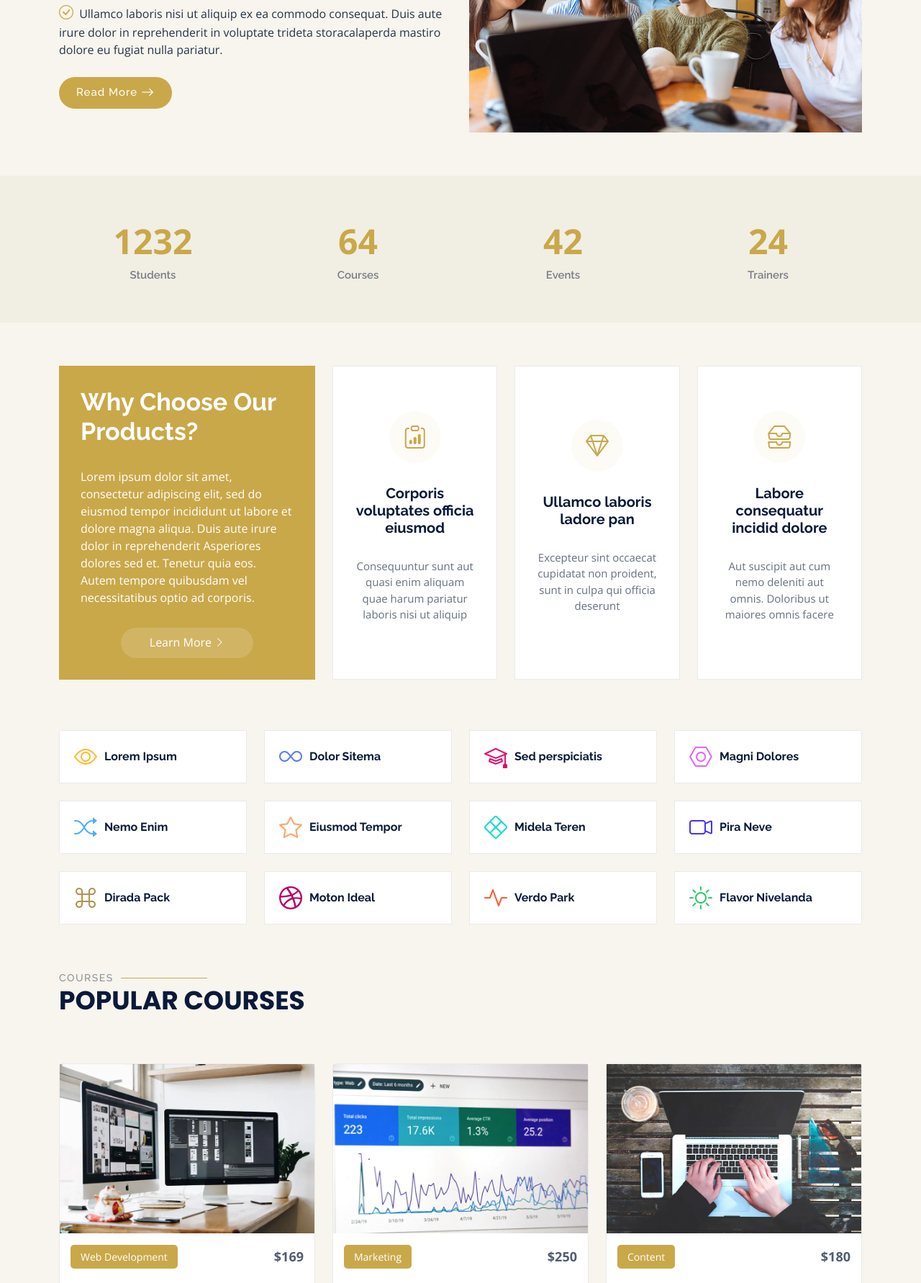
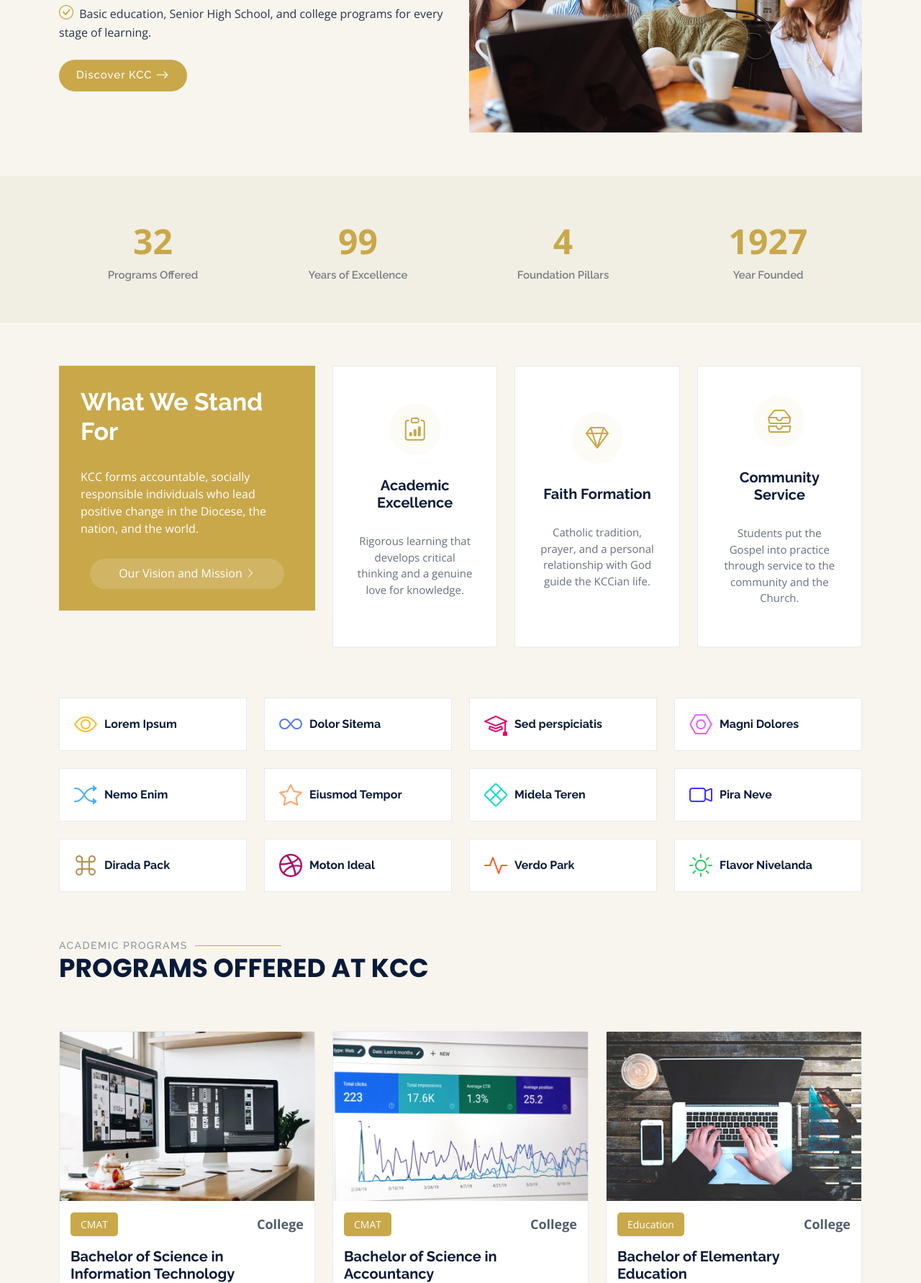
Before and after one commit to sheshale/Alvarez-Project-2, a plain HTML site: page index.html in a window 1280 px wide. Shown: the part 1018-2800 px from the top of the page at 72% size. Drawn offline with nearby package versions, Linux system fonts and the light colour scheme.

Commit message:
Adding information

```diff
--- a/index.html
+++ b/index.html
@@ -94,17 +94,16 @@
           </div>
 
           <div class="col-lg-6 order-2 order-lg-1 content" data-aos="fade-up" data-aos-delay="200">
-            <h3>Voluptatem dignissimos provident quasi corporis</h3>
+            <h3>A legacy of faith and education since 1927</h3>
             <p class="fst-italic">
-              Lorem ipsum dolor sit amet, consectetur adipiscing elit, sed do eiusmod tempor incididunt ut labore et dolore
-              magna aliqua.
+              Kabankalan Catholic College is a Christ-centered learning community serving Kabankalan City and the Diocese of Kabankalan.
             </p>
             <ul>
-              <li><i class="bi bi-check-circle"></i> <span>Ullamco laboris nisi ut aliquip ex ea commodo consequat.</span></li>
-              <li><i class="bi bi-check-circle"></i> <span>Duis aute irure dolor in reprehenderit in voluptate velit.</span></li>
-              <li><i class="bi bi-check-circle"></i> <span>Ullamco laboris nisi ut aliquip ex ea commodo consequat. Duis aute irure dolor in reprehenderit in voluptate trideta storacalaperda mastiro dolore eu fugiat nulla pariatur.</span></li>
+              <li><i class="bi bi-check-circle"></i> <span>Quality and inclusive Catholic education rooted in the Gospel.</span></li>
+              <li><i class="bi bi-check-circle"></i> <span>Academic excellence grounded in faith, integrity, and service.</span></li>
+              <li><i class="bi bi-check-circle"></i> <span>Basic education, Senior High School, and college programs for every stage of learning.</span></li>
             </ul>
-            <a href="#" class="read-more"><span>Read More</span><i class="bi bi-arrow-right"></i></a>
+            <a href="about.html" class="read-more"><span>Discover KCC</span><i class="bi bi-arrow-right"></i></a>
           </div>
 
         </div>
@@ -122,29 +121,29 @@
 
           <div class="col-lg-3 col-md-6">
             <div class="stats-item text-center w-100 h-100">
-              <span data-purecounter-start="0" data-purecounter-end="1232" data-purecounter-duration="1" class="purecounter"></span>
-              <p>Students</p>
+              <span data-purecounter-start="0" data-purecounter-end="32" data-purecounter-duration="1" class="purecounter"></span>
+              <p>Programs Offered</p>
             </div>
           </div><!-- End Stats Item -->
 
           <div class="col-lg-3 col-md-6">
             <div class="stats-item text-center w-100 h-100">
-              <span data-purecounter-start="0" data-purecounter-end="64" data-purecounter-duration="1" class="purecounter"></span>
-              <p>Courses</p>
+              <span data-purecounter-start="0" data-purecounter-end="99" data-purecounter-duration="1" class="purecounter"></span>
+              <p>Years of Excellence</p>
             </div>
           </div><!-- End Stats Item -->
 
           <div class="col-lg-3 col-md-6">
             <div class="stats-item text-center w-100 h-100">
-              <span data-purecounter-start="0" data-purecounter-end="42" data-purecounter-duration="1" class="purecounter"></span>
-              <p>Events</p>
+              <span data-purecounter-start="0" data-purecounter-end="4" data-purecounter-duration="1" class="purecounter"></span>
+              <p>Foundation Pillars</p>
             </div>
           </div><!-- End Stats Item -->
 
           <div class="col-lg-3 col-md-6">
             <div class="stats-item text-center w-100 h-100">
-              <span data-purecounter-start="0" data-purecounter-end="24" data-purecounter-duration="1" class="purecounter"></span>
-              <p>Trainers</p>
+              <span data-purecounter-start="0" data-purecounter-end="1927" data-purecounter-duration="1" class="purecounter"></span>
+              <p>Year Founded</p>
             </div>
           </div><!-- End Stats Item -->
 
@@ -163,13 +162,12 @@
 
           <div class="col-lg-4" data-aos="fade-up" data-aos-delay="100">
             <div class="why-box">
-              <h3>Why Choose Our Products?</h3>
+              <h3>What We Stand For</h3>
               <p>
-                Lorem ipsum dolor sit amet, consectetur adipiscing elit, sed do eiusmod tempor incididunt ut labore et dolore magna aliqua. Duis aute irure dolor in reprehenderit
-                Asperiores dolores sed et. Tenetur quia eos. Autem tempore quibusdam vel necessitatibus optio ad corporis.
+                KCC forms accountable, socially responsible individuals who lead positive change in the Diocese, the nation, and the world.
               </p>
               <div class="text-center">
-                <a href="#" class="more-btn"><span>Learn More</span> <i class="bi bi-chevron-right"></i></a>
+                <a href="about.html" class="more-btn"><span>Our Vision and Mission</span> <i class="bi bi-chevron-right"></i></a>
               </div>
             </div>
           </div><!-- End Why Box -->
@@ -180,24 +178,24 @@
               <div class="col-xl-4">
                 <div class="icon-box d-flex flex-column justify-content-center align-items-center">
                   <i class="bi bi-clipboard-data"></i>
-                  <h4>Corporis voluptates officia eiusmod</h4>
-                  <p>Consequuntur sunt aut quasi enim aliquam quae harum pariatur laboris nisi ut aliquip</p>
+                  <h4>Academic Excellence</h4>
+                  <p>Rigorous learning that develops critical thinking and a genuine love for knowledge.</p>
                 </div>
               </div><!-- End Icon Box -->
 
               <div class="col-xl-4" data-aos="fade-up" data-aos-delay="300">
                 <div class="icon-box d-flex flex-column justify-content-center align-items-center">
                   <i class="bi bi-gem"></i>
-                  <h4>Ullamco laboris ladore pan</h4>
-                  <p>Excepteur sint occaecat cupidatat non proident, sunt in culpa qui officia deserunt</p>
+                  <h4>Faith Formation</h4>
+                  <p>Catholic tradition, prayer, and a personal relationship with God guide the KCCian life.</p>
                 </div>
               </div><!-- End Icon Box -->
 
               <div class="col-xl-4" data-aos="fade-up" data-aos-delay="400">
                 <div class="icon-box d-flex flex-column justify-content-center align-items-center">
                   <i class="bi bi-inboxes"></i>
-                  <h4>Labore consequatur incidid dolore</h4>
-                  <p>Aut suscipit aut cum nemo deleniti aut omnis. Doloribus ut maiores omnis facere</p>
+                  <h4>Community Service</h4>
+                  <p>Students put the Gospel into practice through service to the community and the Church.</p>
                 </div>
               </div><!-- End Icon Box -->
 
@@ -312,8 +310,8 @@
 
       <!-- Section Title -->
       <div class="container section-title" data-aos="fade-up">
-        <h2>Courses</h2>
-        <p>Popular Courses</p>
+        <h2>Academic Programs</h2>
+        <p>Programs Offered at KCC</p>
       </div><!-- End Section Title -->
 
       <div class="container">
@@ -325,12 +323,12 @@
               <img src="assets/img/course/course-1.webp" class="img-fluid" alt="...">
               <div class="course-content">
                 <div class="d-flex justify-content-between align-items-center mb-3">
-                  <p class="category">Web Development</p>
-                  <p class="price">$169</p>
+                  <p class="category">CMAT</p>
+                  <p class="price">College</p>
                 </div>
 
-                <h3><a href="course-details.html">Website Design</a></h3>
-                <p class="description">Et architecto provident deleniti facere repellat nobis iste. Id facere quia quae dolores dolorem tempore.</p>
+                <h3><a href="course-details.html">Bachelor of Science in Information Technology</a></h3>
+                <p class="description">Develops future-ready IT professionals through software development, networking, database management, and emerging technologies.</p>
                 <div class="trainer d-flex justify-content-between align-items-center">
                   <div class="trainer-profile d-flex align-items-center">
                     <img src="assets/img/person/person-m-7.webp" class="img-fluid" alt="">
@@ -351,12 +349,12 @@
               <img src="assets/img/course/course-2.webp" class="img-fluid" alt="...">
               <div class="course-content">
                 <div class="d-flex justify-content-between align-items-center mb-3">
-                  <p class="category">Marketing</p>
-                  <p class="price">$250</p>
+                  <p class="category">CMAT</p>
+                  <p class="price">College</p>
                 </div>
 
-                <h3><a href="course-details.html">Search Engine Optimization</a></h3>
-                <p class="description">Et architecto provident deleniti facere repellat nobis iste. Id facere quia quae dolores dolorem tempore.</p>
+                <h3><a href="course-details.html">Bachelor of Science in Accountancy</a></h3>
+                <p class="description">Prepares competent and ethical accountants for the CPA licensure examination and professional practice.</p>
                 <div class="trainer d-flex justify-content-between align-items-center">
                   <div class="trainer-profile d-flex align-items-center">
                     <img src="assets/img/person/person-f-14.webp" class="img-fluid" alt="">
@@ -377,12 +375,12 @@
               <img src="assets/img/course/course-3.webp" class="img-fluid" alt="...">
               <div class="course-content">
                 <div class="d-flex justify-content-between align-items-center mb-3">
-                  <p class="category">Content</p>
-                  <p class="price">$180</p>
+                  <p class="category">Education</p>
+                  <p class="price">College</p>
                 </div>
 
-                <h3><a href="course-details.html">Copywriting</a></h3>
-                <p class="description">Et architecto provident deleniti facere repellat nobis iste. Id facere quia quae dolores dolorem tempore.</p>
+                <h3><a href="course-details.html">Bachelor of Elementary Education</a></h3>
+                <p class="description">Prepares dedicated educators with strong pedagogical foundations and content knowledge for young learners.</p>
                 <div class="trainer d-flex justify-content-between align-items-center">
                   <div class="trainer-profile d-flex align-items-center">
                     <img src="assets/img/person/person-m-12.webp" class="img-fluid" alt="">
```
